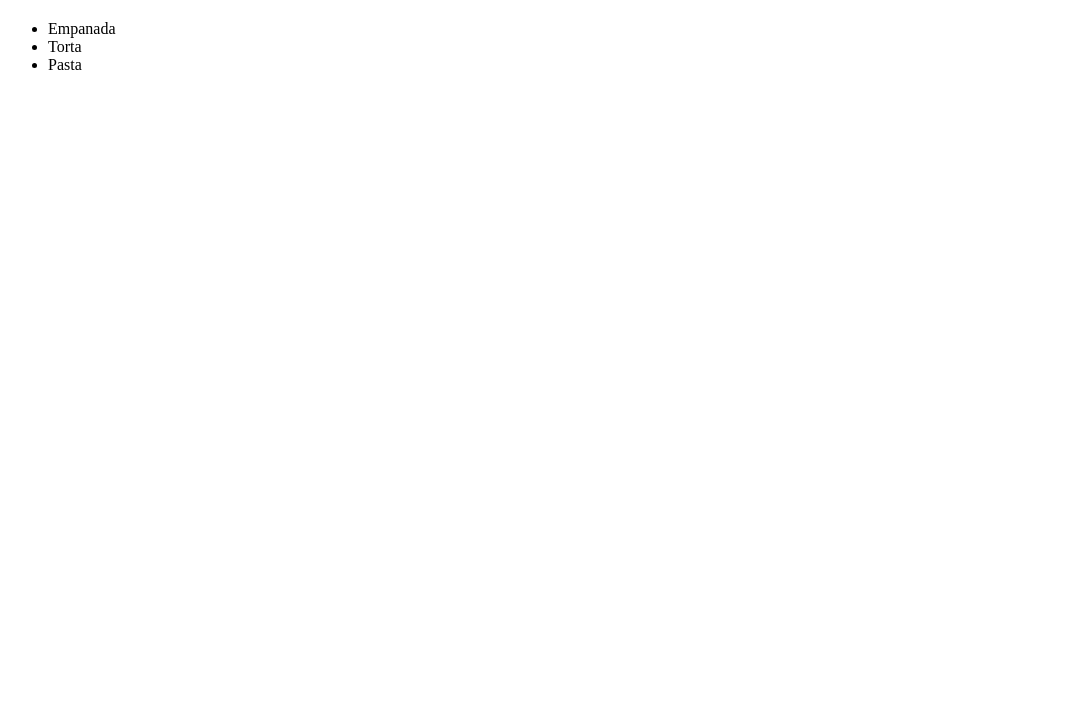
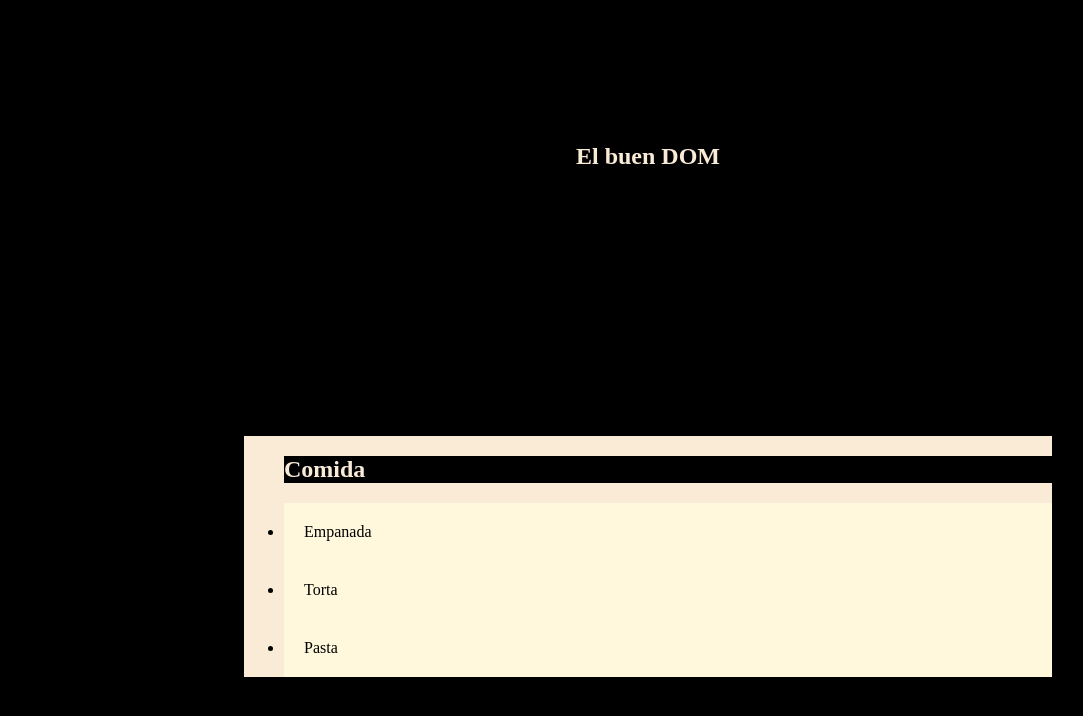
Before and after one commit to APupich/App-Restaurante-DOM-Chaza, a plain HTML site: page testjs.html in a window 1280 px wide. Shown: the whole page, without its empty margins (0-1083 px from the left). Drawn offline with Linux system fonts and the light colour scheme.

Commit message:
conexion js - hmtl

```diff
--- /dev/null
+++ b/css/test.css
@@ -0,0 +1,20 @@
+body{
+    height: 100vh;
+    width: 100%;
+    display: grid;
+    place-items: center;
+    background-color: black;
+}
+
+h2{
+    color: antiquewhite;
+    background-color: black;
+}
+ul{
+    width: 60%;
+    background-color: antiquewhite;
+    li{
+        padding: 20px;
+        background-color: cornsilk;
+    }
+}
--- a/js/acciones.js
+++ b/js/acciones.js
@@ -0,0 +1 @@
+console.log("Hello world");
--- a/testjs.html
+++ b/testjs.html
@@ -3,14 +3,18 @@
 <head>
     <meta charset="UTF-8">
     <meta name="viewport" content="width=device-width, initial-scale=1.0">
+    <link rel="stylesheet" href="css/test.css">
+
     <title>DOM</title>
 </head>
 <body>
-    <h2></h2>
-    <ul>
+    <h2>El buen DOM</h2>
+    <ul id="Comida">
+        <h2>Comida</h2>
         <li>Empanada</li>
         <li>Torta</li>
         <li>Pasta</li>
     </ul>
+    <script src="js/acciones.js"></script>
 </body>
 </html>
```
